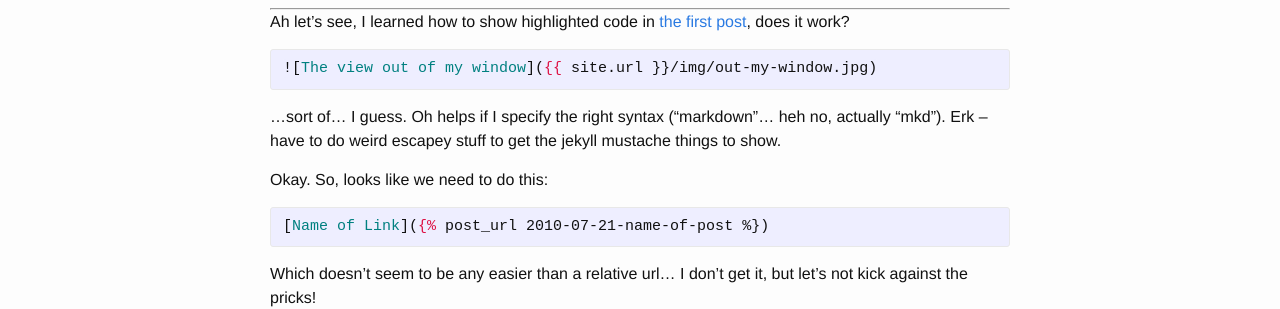
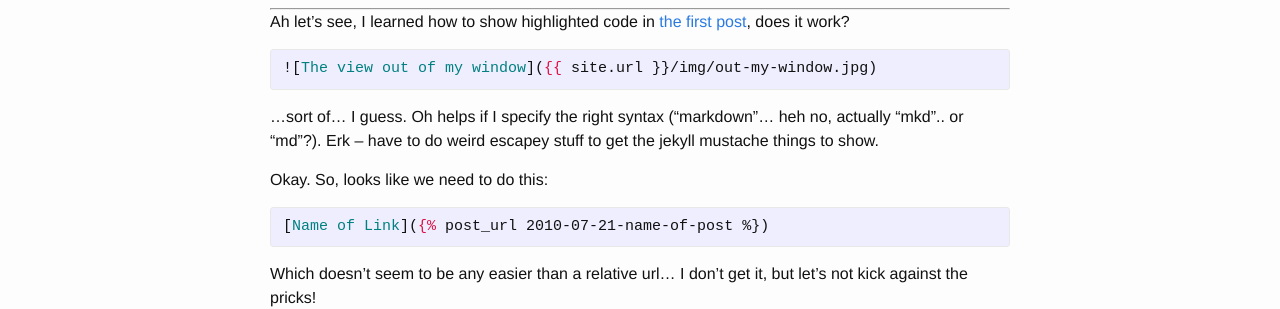
Before and after one commit to brendengifford/brendengifford.github.io, a Jekyll site: the page built from _posts/2016-01-09-im-back.md, in a window 1280 px wide. Shown: the part 437-746 px from the top of the page. Built offline with Jekyll 4.4.1, drawn with Linux system fonts in a browser that asks for light colours.

Commit message:
oh give me a fucking break.
your damn documentation that you link to says 'mkd' is valid! you
sonofabitch

```diff
--- a/_posts/2016-01-09-im-back.md
+++ b/_posts/2016-01-09-im-back.md
@@ -21,15 +21,15 @@
 
 Ah let's see, I learned how to show highlighted code in [the first post][day1], does it work?
 
-{% highlight mkd %}
+{% highlight md %}
 ![The view out of my window]({{ "{{ site.url " }}}}/img/out-my-window.jpg)
 {% endhighlight %}
 
-...sort of... I guess. Oh helps if I specify the right syntax ("markdown"... heh no, actually "mkd"). Erk -- have to do weird escapey stuff to get the jekyll mustache things to show.
+...sort of... I guess. Oh helps if I specify the right syntax ("markdown"... heh no, actually "mkd".. or "md"?). Erk -- have to do weird escapey stuff to get the jekyll mustache things to show.
 
 Okay. So, looks like we need to do this:
 
-{% highlight mkd %}
+{% highlight md %}
 [Name of Link]({{ "{% post_url 2010-07-21-name-of-post " }}%})
 {% endhighlight %}
 
```
